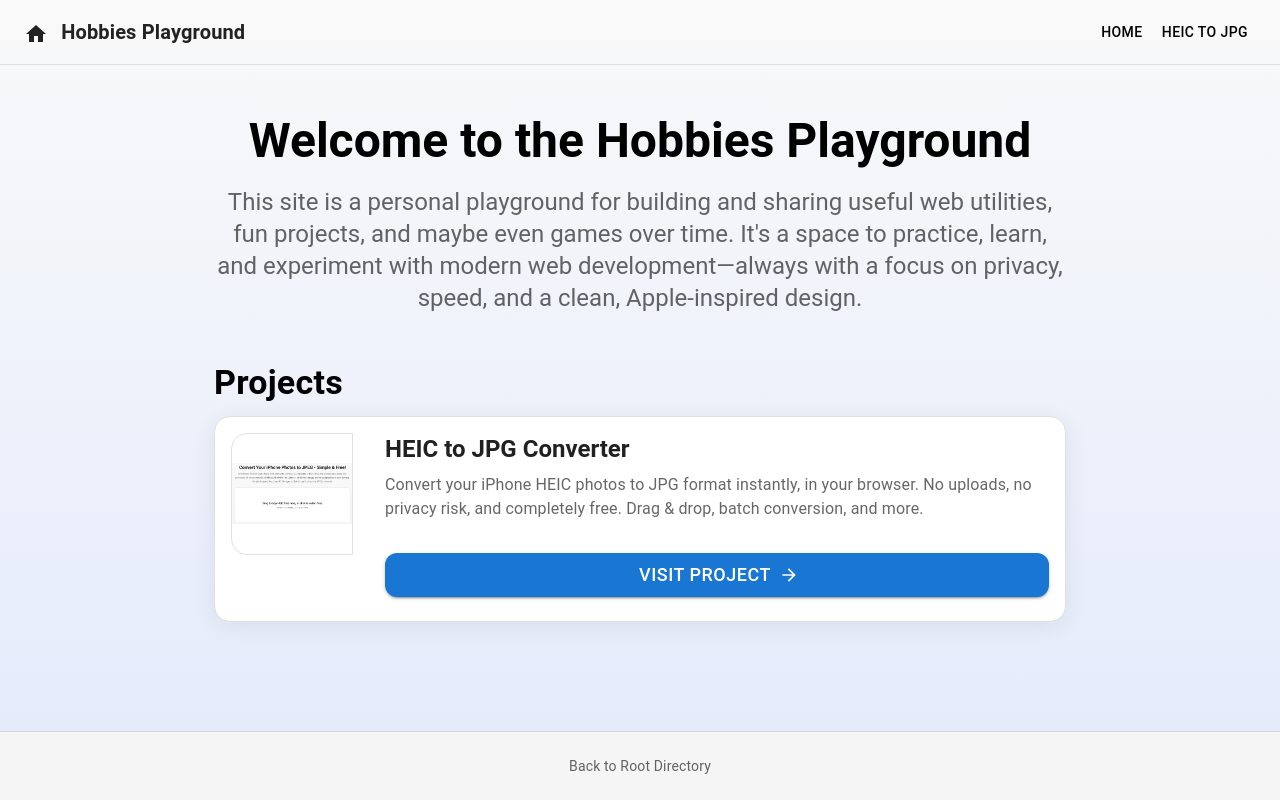
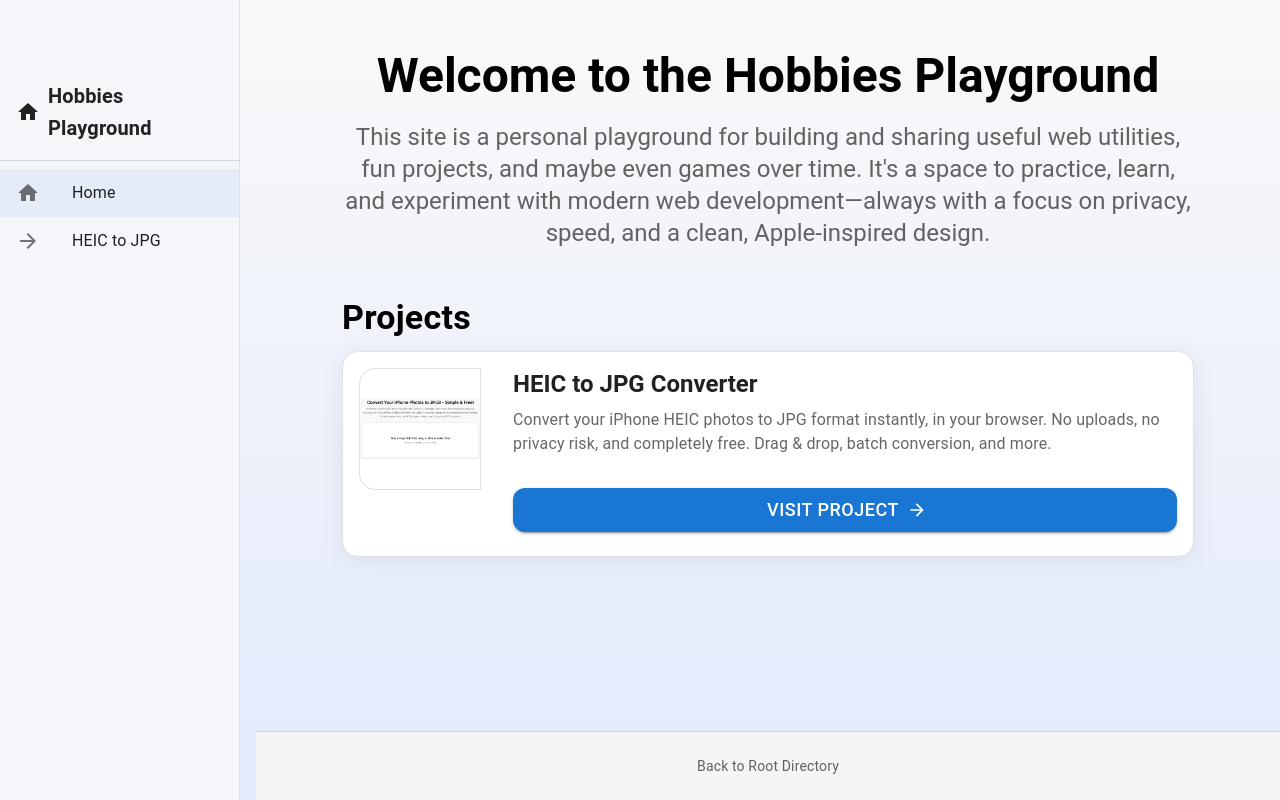
Before and after one commit to BilkoBibitkov/bilkobibitkov.github.io, a React (Create React App) app: page / in a window 1280 px wide. Built offline with nearby package versions, Linux system fonts and the light colour scheme.

Commit message:
feat: convert navigation to permanent sidebar (Gmail-like) using MUI Drawer

```diff
--- a/src/App.tsx
+++ b/src/App.tsx
@@ -1,5 +1,5 @@
 import React from 'react';
-import { AppBar, Toolbar, Typography, Container, Box, Button, Card, CardContent, CardMedia, Link as MuiLink, Grid } from '@mui/material';
+import { AppBar, Toolbar, Typography, Container, Box, Button, Card, CardContent, CardMedia, Link as MuiLink, Grid, Drawer, List, ListItem, ListItemIcon, ListItemText, Divider } from '@mui/material';
 import ArrowForwardIcon from '@mui/icons-material/ArrowForward';
 import HomeIcon from '@mui/icons-material/Home';
 import heicToJpgIcon from './assets/heic_to_jpg_icon.png';
@@ -52,18 +52,36 @@ function App() {
       background: 'linear-gradient(180deg, #f9f9f9 0%, #e3eafc 100%)',
       minHeight: '100vh',
       display: 'flex',
-      flexDirection: 'column',
+      flexDirection: 'row', // row for sidebar
       fontFamily: `-apple-system, BlinkMacSystemFont, 'San Francisco', 'Segoe UI', 'Roboto', 'Oxygen', 'Ubuntu', 'Cantarell', 'Fira Sans', 'Droid Sans', 'Helvetica Neue', sans-serif` // Apple-like font
     }}>
-      <AppBar position="static" color="transparent" elevation={0} sx={{ borderBottom: '1px solid #e0e0e0' }}>
-        <Toolbar>
-          <Typography variant="h6" sx={{ flexGrow: 1, fontWeight: 700, color: '#222', cursor: 'pointer' }} onClick={() => handleNav('home')}>
-            <HomeIcon sx={{ mr: 1, verticalAlign: 'middle' }} /> Hobbies Playground
+      <Drawer
+        variant="permanent"
+        sx={{
+          width: 240,
+          flexShrink: 0,
+          [`& .MuiDrawer-paper`]: { width: 240, boxSizing: 'border-box', background: '#f5f6fa', borderRight: '1px solid #e0e0e0' },
+        }}
+      >
+        <Toolbar />
+        <Box sx={{ overflow: 'auto', mt: 2 }}>
+          <Typography variant="h6" sx={{ fontWeight: 700, color: '#222', px: 2, mb: 2, display: 'flex', alignItems: 'center', gap: 1 }}>
+            <HomeIcon sx={{ verticalAlign: 'middle' }} /> Hobbies Playground
           </Typography>
-          <Button color="inherit" onClick={() => handleNav('home')}>Home</Button>
-          <Button color="inherit" onClick={() => handleNav('heic-to-jpeg')}>HEIC to JPG</Button>
-        </Toolbar>
-      </AppBar>
+          <Divider />
+          <List>
+            <ListItem button selected={page === 'home'} onClick={() => handleNav('home')}>
+              <ListItemIcon><HomeIcon /></ListItemIcon>
+              <ListItemText primary="Home" />
+            </ListItem>
+            <ListItem button selected={page === 'heic-to-jpeg'} onClick={() => handleNav('heic-to-jpeg')}>
+              <ListItemIcon><ArrowForwardIcon /></ListItemIcon>
+              <ListItemText primary="HEIC to JPG" />
+            </ListItem>
+          </List>
+        </Box>
+      </Drawer>
+      <Box sx={{ flex: 1, pl: { sm: 0, md: 2 }, display: 'flex', flexDirection: 'column' }}>
         <Container maxWidth="md" sx={{ mt: 6, mb: 8, flex: 1 }}>
           {page === 'home' && (
             <>
@@ -150,6 +168,7 @@ function App() {
         </Container>
         <Footer />
       </Box>
+    </Box>
   );
 }
 
```
Lines whose indentation alone changed are shown as unchanged.
